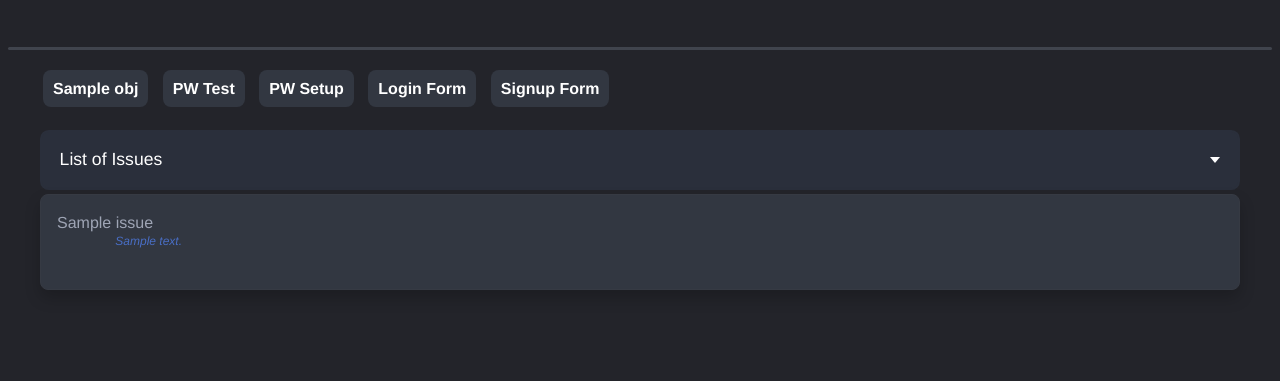
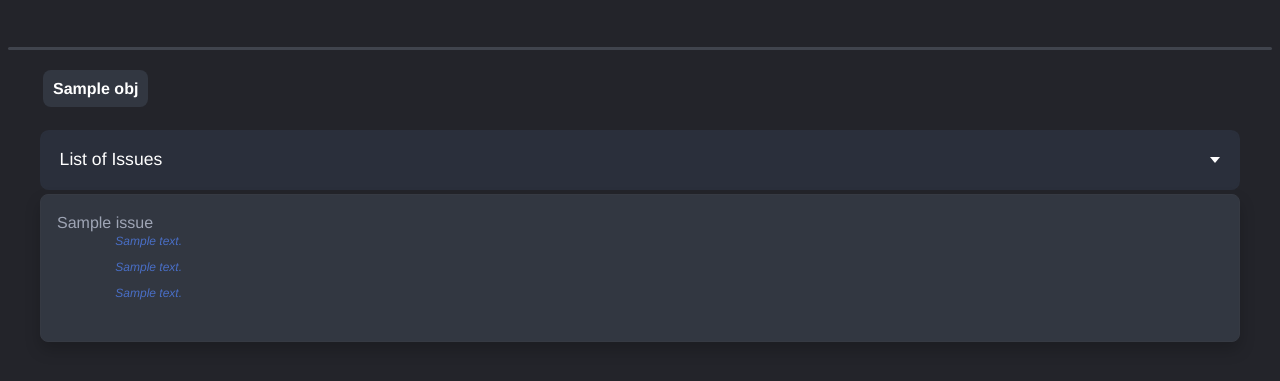
Before and after one commit to PassMasters/pwsystem, a Python web app: template templates/version.html in a window 1280 px wide. Shown: the part 209-590 px from the top of the page. Run offline with Jinja, Linux system fonts and the light colour scheme; the template is opened without the code that fills it: most values are stand-ins (such as "Sample title", 1, 10 or a date in 2020).

Commit message:
minor updates

```diff
--- a/templates/version.html
+++ b/templates/version.html
@@ -217,10 +217,7 @@ body {
 
             <a href="{{obj.HyperLink}}" class="hyperlinkButton">{{obj.Title}}</a>
 
-            <a href="/passwords/pwtest" class="hyperlinkButton">PW Test</a>
-            <a href="/passwords/setup" class="hyperlinkButton">PW Setup</a>
-            <a href="/accounts/login" class="hyperlinkButton">Login Form</a>
-            <a href="/accounts/signup" class="hyperlinkButton">Signup Form</a>
+
 
             {% endfor %}
         </div>
@@ -235,7 +232,9 @@ body {
                 <div class="caret" id="caret"></div>
             </div>
             <ul class="dropdownIssues" id="dropdownIssues">
-                <li>{{obj.Issue}}<p class="dropdownDetail">{{obj.One_Detail}}</p></li>
+                <li>{{obj.Issue}}<p class="dropdownDetail">{{obj.One_Detail}}</p>
+                    <p class="dropdownDetail">{{obj.Second_Detail}}</p>
+                    <p class="dropdownDetail">{{obj.Third_Detail}}</p></li>
 
 
 
```
Also changed, not shown: administrative/admin.py (+8 -2 lines).
